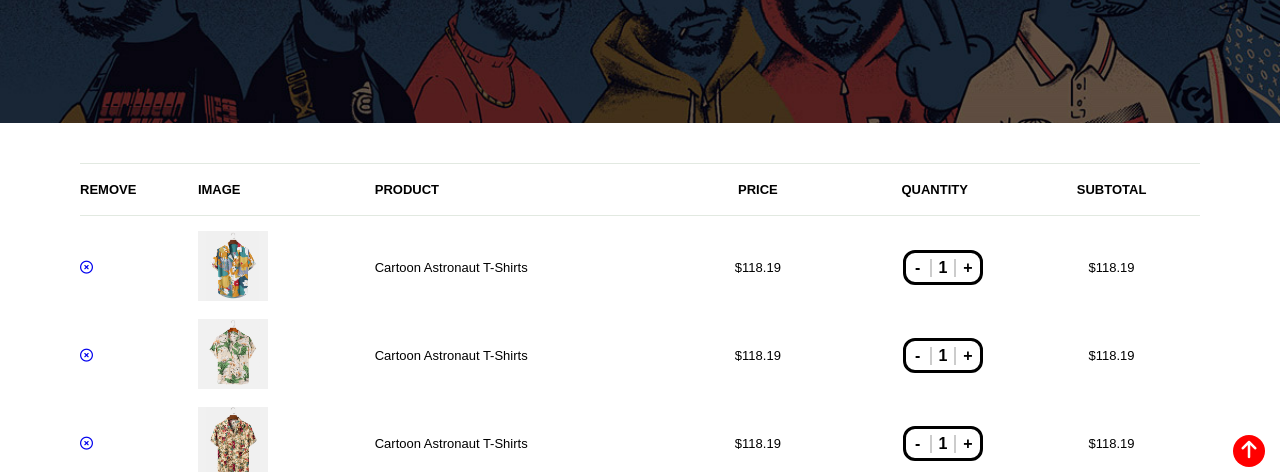
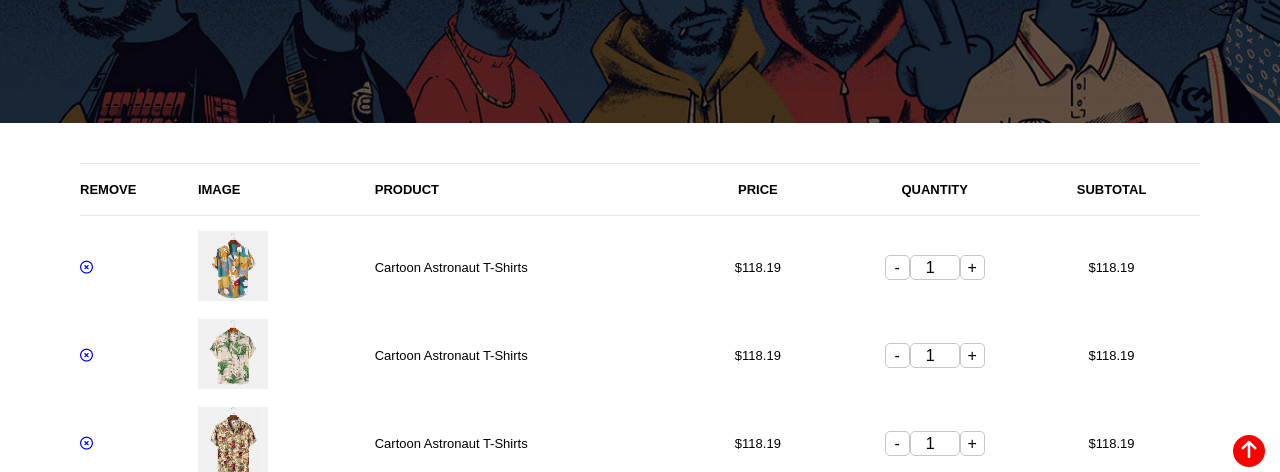
Before and after one commit to yashjain1224/feelSajaavat, a plain HTML site: page cart.html in a window 1280 px wide. Shown: the part 273-745 px from the top of the page. Drawn offline with Linux system fonts and the light colour scheme; a web font is replaced by a local one.

Commit message:
Quantity Box Added and running

```diff
--- a/cart.html
+++ b/cart.html
@@ -79,10 +79,10 @@
                     <td>Cartoon Astronaut T-Shirts</td>
                     <td>$118.19</td>
                     <td>
-                        <div class="wrapper">
-                            <span class="minus">-</span>
-                            <span class="num">1</span>
-                            <span class="plus">+</span>
+                        <div class="wrapper-box">
+                            <div class="dec button">-</div>
+                            <input type="text" name="qty" id="1" value="1" class="input-filed">
+                            <div class="inc button">+</div>
                         </div>
                     </td>
                     <td>$118.19</td>
@@ -93,10 +93,10 @@
                     <td>Cartoon Astronaut T-Shirts</td>
                     <td>$118.19</td>
                     <td>
-                        <div class="wrapper">
-                            <span class="minus">-</span>
-                            <span class="num">1</span>
-                            <span class="plus">+</span>
+                        <div class="wrapper-box">
+                            <div class="dec button">-</div>
+                            <input type="text" name="qty" id="2" value="1" class="input-filed">
+                            <div class="inc button">+</div>
                         </div>
                     </td>
                     <td>$118.19</td>
@@ -107,10 +107,10 @@
                     <td>Cartoon Astronaut T-Shirts</td>
                     <td>$118.19</td>
                     <td>
-                        <div class="wrapper">
-                            <span class="minus">-</span>
-                            <span class="num">1</span>
-                            <span class="plus">+</span>
+                        <div class="wrapper-box">
+                            <div class="dec button">-</div>
+                            <input type="text" name="qty" id="3" value="1" class="input-filed">
+                            <div class="inc button">+</div>
                         </div>
                     </td>
                     <td>$118.19</td>
@@ -220,10 +220,10 @@
 
     </footer>
 
-    <script>
-        const plus = document.querySelector(".plus"),
-	        minus = document.querySelector(".minus"),
-	        num = document.querySelector(".num");
+<!-- <script>
+        const plus = document.querySelector('.plus'),
+	        minus = document.querySelector('.minus'),
+	        num = document.querySelector('.num');
 
 	        let a = 1;
 
@@ -243,6 +243,54 @@
 	        });
     </script>
 
+-->
+
+    <script>
+        var incrementButton = document.getElementsByClassName('inc');
+        var decrementButton = document.getElementsByClassName('dec');
+        // console.log(incrementButton);
+        // console.log(decrementButton);
+
+        // INCREMENT
+        for(var i=0; i<incrementButton.length; i++){
+	        var button = incrementButton[i];
+	        button.addEventListener('click', function(event){
+
+		    var buttonClicked = event.target;
+		    // console.log(buttonClicked);
+		    var input = buttonClicked.parentElement.children[1];
+		    //console.log(input);
+		    var inputValue = input.value;
+		    //console.log(inputValue);
+		    var newValue = parseInt(inputValue) + 1;
+		    //console.log(newValue);
+		    input.value = newValue;
+	        })
+        }
+
+        // DECREMENT
+        for(var i=0; i<decrementButton.length; i++){
+	        var button = decrementButton[i];
+	        button.addEventListener('click', function(event){
+
+		    var buttonClicked = event.target;
+		    // console.log(buttonClicked);
+		    var input = buttonClicked.parentElement.children[1];
+		    //console.log(input);
+		    var inputValue = input.value;
+		    //console.log(inputValue);
+		    var newValue = parseInt(inputValue) - 1;
+		    //console.log(newValue);
+		    if (newValue >= 1) {
+                input.value = newValue;
+            }
+            else{
+                input.value = 1;
+            }
+	        })
+        }
+    </script>
+
     <script src="script.js"></script>
 </body>
 
--- a/style.css
+++ b/style.css
@@ -1033,6 +1033,46 @@ footer .copyright {
   border-style: solid;
   border-color: #000;
   margin-left: 32%;
+}
+
+#cart table tbody td .wrapper-box {
+  width: 100%;
+  display: flex;
+  align-items: center;
+  justify-content: center;
+  background: #fff;
+  margin: 20px 0;
+  border-radius: 5px;
+  border: 0px solid #000;
+}
+
+#cart table tbody td .wrapper-box .button {
+  width: 25px;
+  height: 25px;
+  border: 1px solid #c6c6c6;
+  border-radius: 5px;
+  display: flex;
+  align-items: center;
+  justify-content: center;
+  font-size: 16px;
+  cursor: pointer;
+}
+
+#cart table tbody td .wrapper-box .button:active {
+  background: #ccc;
+}
+
+#cart table tbody td .wrapper-box input {
+  width: 50px;
+  height: 25px;
+  border: 1px solid #c6c6c6;
+  border-radius: 5px;
+  display: flex;
+  text-align: start;
+  align-items: center;
+  justify-content: center;
+  font-size: 16px;
+  cursor: pointer;
 }
 
 #cart table tbody td .wrapper span {
```
Also changed, not shown: script.js (+21 -0 lines).
